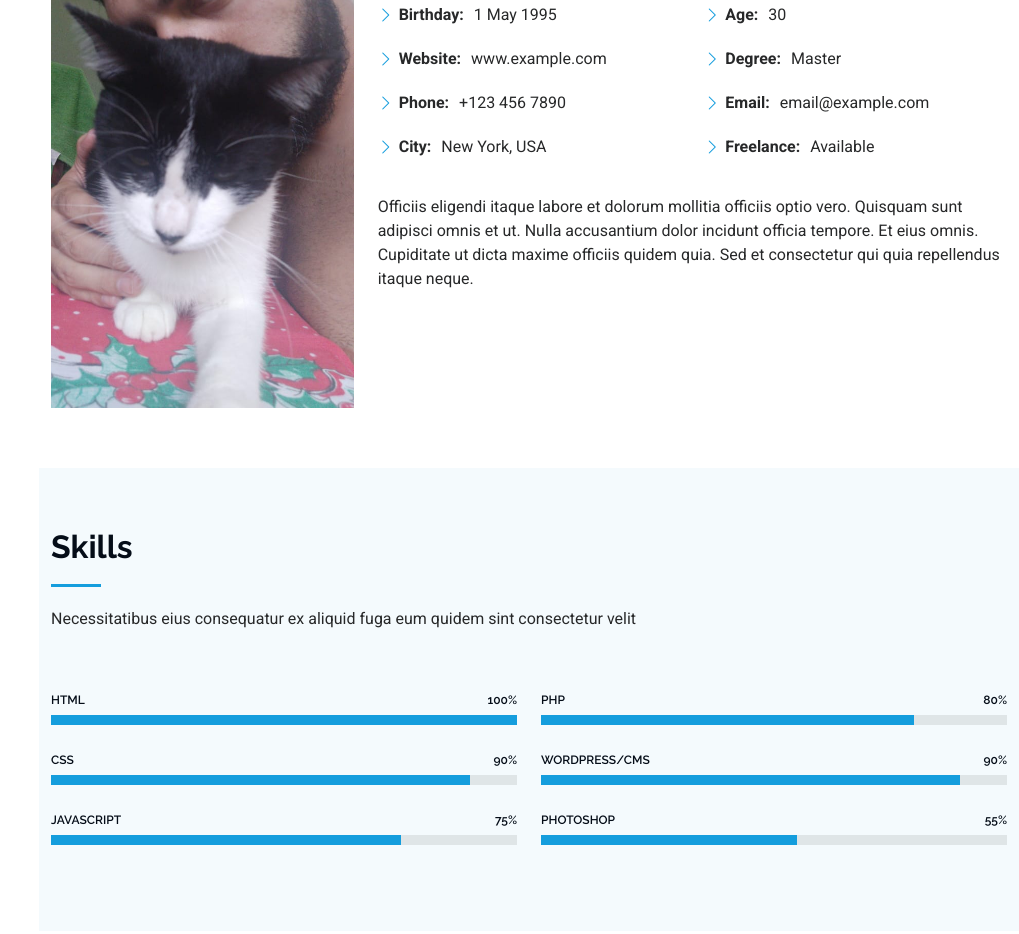
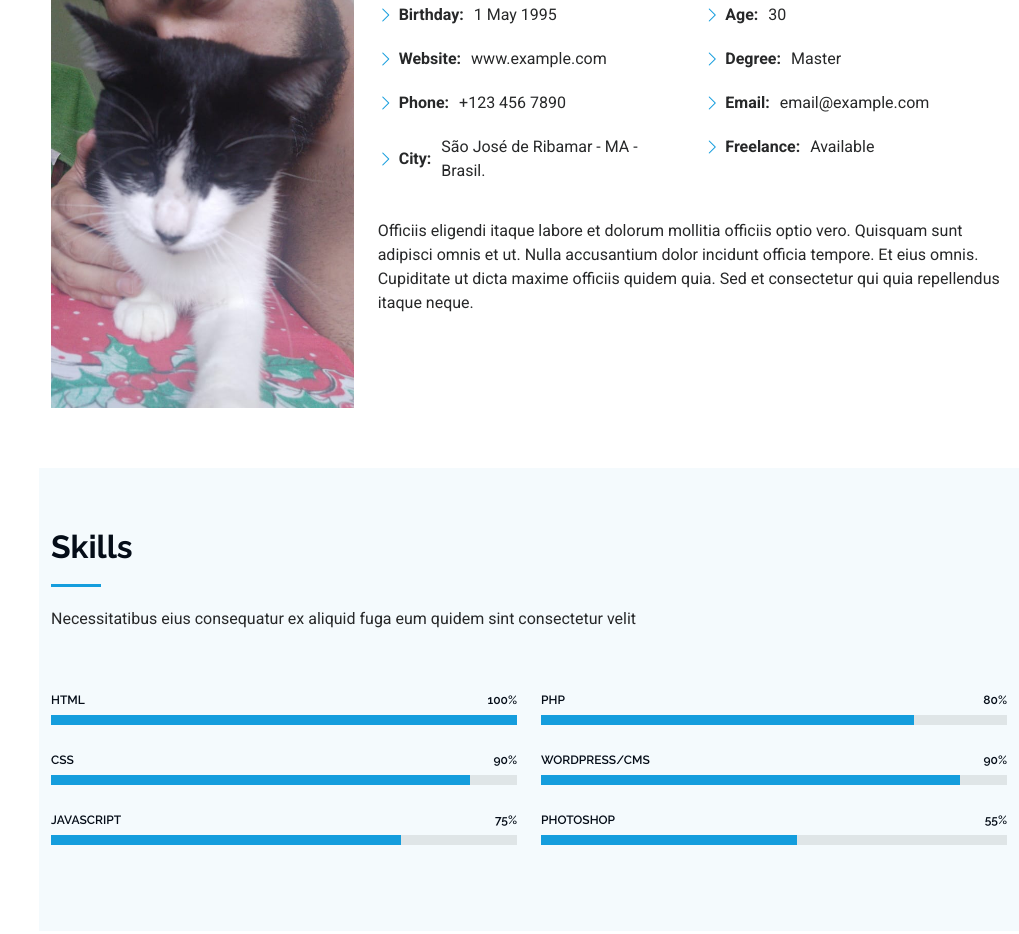
Before and after one commit to Adilson141192/Aula_13, a plain HTML site: page index.html in a window 1280 px wide. Shown: the part 1176-2110 px from the top of the page, without its empty margins (261-1280 px from the left). Drawn offline with Linux system fonts and the light colour scheme.

Commit message:
310724 aula1304

```diff
--- a/index.html
+++ b/index.html
@@ -129,7 +129,7 @@
                   <li><i class="bi bi-chevron-right"></i> <strong>Birthday:</strong> <span>1 May 1995</span></li>
                   <li><i class="bi bi-chevron-right"></i> <strong>Website:</strong> <span>www.example.com</span></li>
                   <li><i class="bi bi-chevron-right"></i> <strong>Phone:</strong> <span>+123 456 7890</span></li>
-                  <li><i class="bi bi-chevron-right"></i> <strong>City:</strong> <span>New York, USA</span></li>
+                  <li><i class="bi bi-chevron-right"></i> <strong>City:</strong> <span>São José de Ribamar - MA - Brasil.</span></li>
                 </ul>
               </div>
               <div class="col-lg-6">
```
